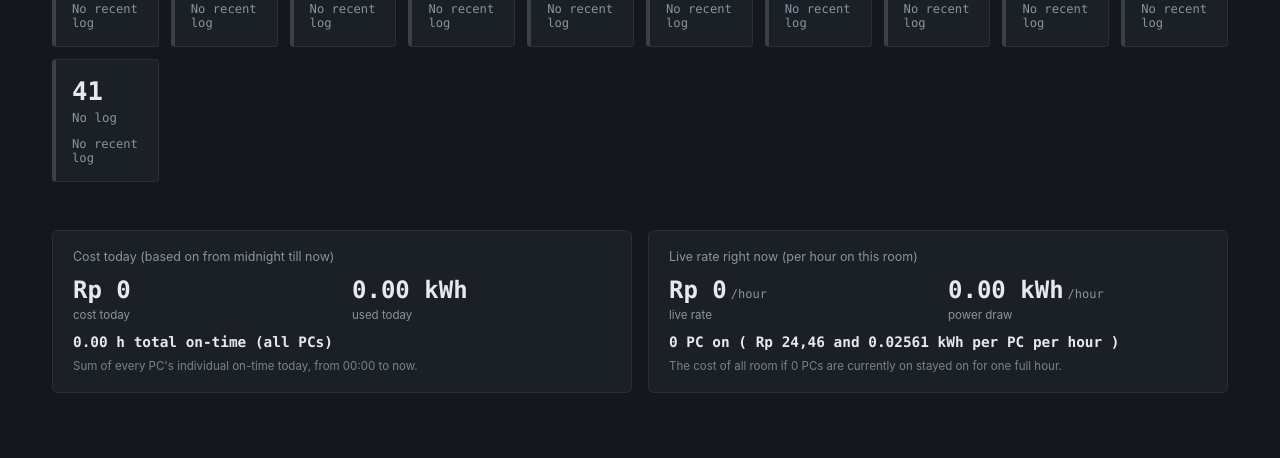
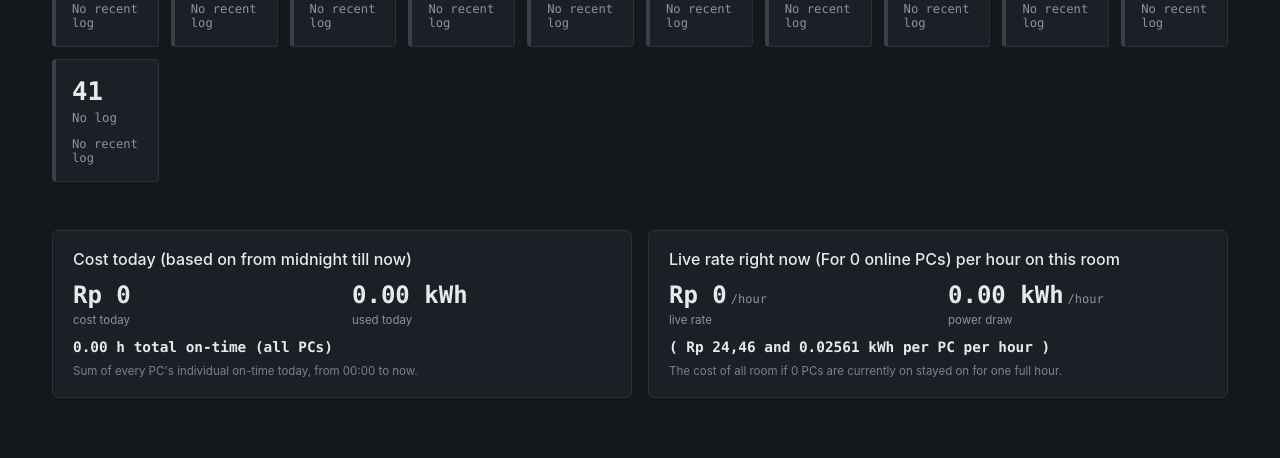
Before and after one commit to tmawada/PC-Logger, a Flask app: page /main/room/1 in a window 1280 px wide. Shown: the part 704-1162 px from the top of the page. Before the commit the page ends 1097 px from the top, so only its background shows below. Run offline with Flask 3, Linux system fonts and the light colour scheme; data that the repository does not hold is empty.

Commit message:
style: clearer room details

```diff
--- a/backend/static/mainmenu.css
+++ b/backend/static/mainmenu.css
@@ -131,9 +131,10 @@
   }
 
   .counter-card .counter-label {
-    font-size: 0.78rem;
-    color: var(--text-muted);
+    font-size: 1rem;
+    color: var(--mono);
     font-family: var(--sans);
+    font-weight: 500;
     margin-bottom: 12px;
   }
 
--- a/backend/static/room_details.css
+++ b/backend/static/room_details.css
@@ -334,9 +334,10 @@
   }
 
   .counter-card .counter-label {
-    font-size: 0.78rem;
-    color: var(--text-muted);
+    font-size: 1rem;
+    color: var(--mono);
     font-family: var(--sans);
+    font-weight: 500;
     margin-bottom: 12px;
   }
 
--- a/backend/templates/mainmenu.html
+++ b/backend/templates/mainmenu.html
@@ -48,8 +48,7 @@
             <div class="stat-caption">used today</div>
           </div>
         </div>
-        <div class="counter-pcs">{{ '%.2f'|format(total_on_hours_today) }} h total on-time (all PCs, all rooms)</div>
-        <div class="counter-hint">Sum of every PC's individual on-time today, from 00:00 to now, across every room.</div>
+        <div class="counter-hint">Total of all PCs turned on today (From 00.00 to now)\</div>
       </div>
       <div class="counter-card">
         <div class="counter-label">Live rate right now (per hour, all rooms)</div>
@@ -64,7 +63,7 @@
           </div>
         </div>
         <div class="counter-pcs">{{ total_on }} PC on</div>
-        <div class="counter-hint">What it would cost if the {{ total_on }} PCs currently on across all rooms stayed on for one full hour. It is a live rate, not an actual charge.</div>
+        <div class="counter-hint">The cost of all room if {{ on_count }} PCs are currently on stayed on for one full hour.</div>
       </div>
     </div>
 
--- a/backend/templates/room_details.html
+++ b/backend/templates/room_details.html
@@ -76,7 +76,7 @@
         <div class="counter-hint">Sum of every PC's individual on-time today, from 00:00 to now.</div>
       </div>
       <div class="counter-card">
-        <div class="counter-label">Live rate right now (per hour on this room)</div>
+        <div class="counter-label">Live rate right now (For {{on_count}} online PCs) per hour on this room</div>
         <div class="counter-stats">
           <div class="stat">
             <div class="stat-value">Rp {{ '{:,.0f}'.format(cost_per_hour).replace(',', '.') }}<span class="stat-unit">/hour</span></div>
@@ -87,7 +87,7 @@
             <div class="stat-caption">power draw</div>
           </div>
         </div>
-        <div class="counter-pcs">{{ on_count }} PC on ( Rp {{ '{:.2f}'.format(cost_per_pc_hour).replace('.', ',') }} and {{ '{:.5f}'.format(kwh_per_pc_hour) }} kWh per PC per hour )</div>
+        <div class="counter-pcs">( Rp {{ '{:.2f}'.format(cost_per_pc_hour).replace('.', ',') }} and {{ '{:.5f}'.format(kwh_per_pc_hour) }} kWh per PC per hour )</div>
         <div class="counter-hint">The cost of all room if {{ on_count }} PCs are currently on stayed on for one full hour.</div>
       </div>
     </div>
```
Also changed, not shown: 1 other file.
